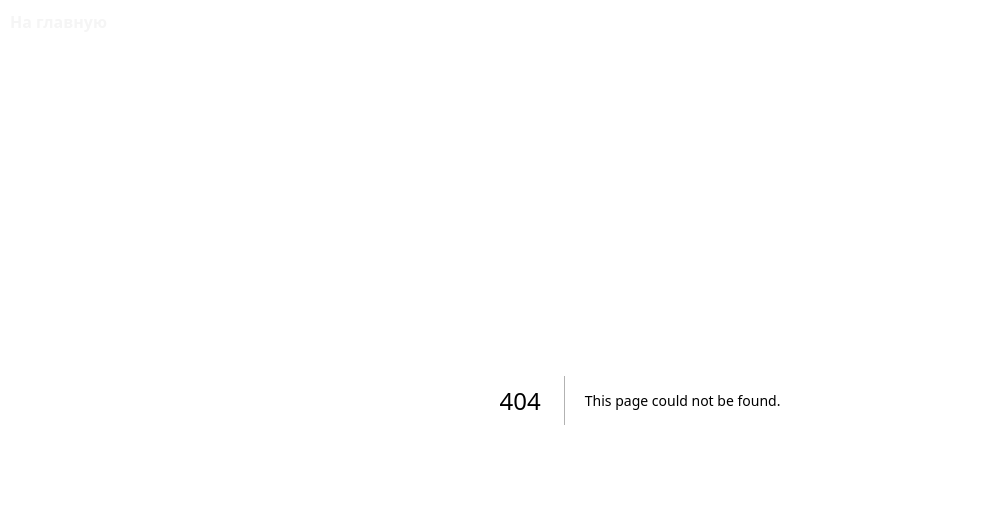
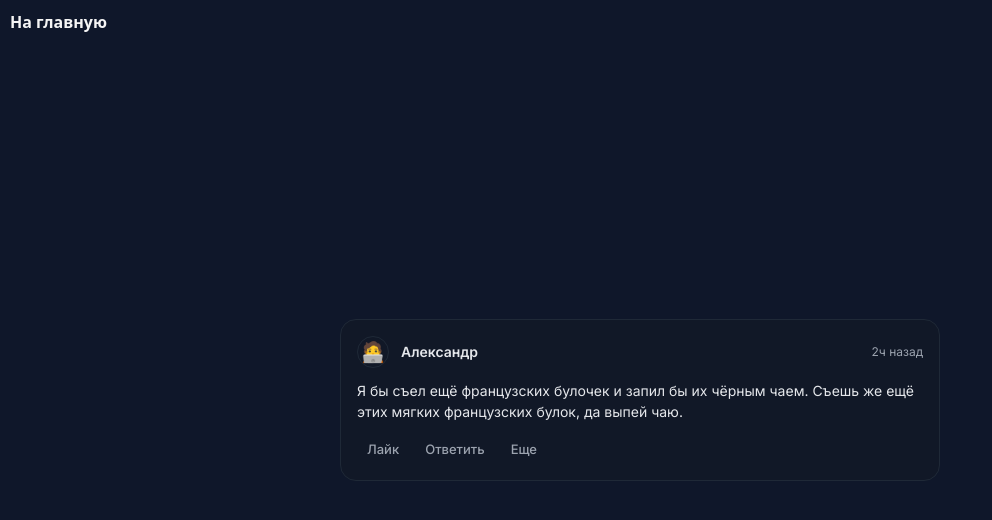
Before and after one commit to YanderuxTea/daily-ui-lab, a Next.js app: page /message-card in a window 1280 px wide. Before the commit this address had no page. Shown: the top 520 px of the page, without its empty margins (0-992 px from the left). Built offline with nearby package versions, Linux system fonts and the light colour scheme.

Commit message:
Добавлен новый виджет: "Карточка сообщения"

```diff
--- /dev/null
+++ b/app/message-card/page.tsx
@@ -0,0 +1,12 @@
+import { inter } from "@/lib/font";
+import MessageCard from "@/components/message-card/MessageCard";
+
+export default function MCPage() {
+  return (
+    <main
+      className={`bg-[#0F172A] min-h-screen w-full text-[#E5E7EB] ${inter.className} font-normal text-sm flex justify-center items-center p-2.5`}
+    >
+      <MessageCard />
+    </main>
+  );
+}
--- /dev/null
+++ b/components/message-card/MessageCard.tsx
@@ -0,0 +1,74 @@
+"use client";
+import { motion } from "framer-motion";
+import { useState } from "react";
+
+export default function MessageCard() {
+  const [isLike, setIsLike] = useState<boolean>(false);
+  return (
+    <div
+      className={
+        "w-full max-w-150 p-4 rounded-2xl bg-[#111827] border border-[#1F2937] transition-colors duration-200" +
+        " hover:bg-[#1A2235] flex flex-col gap-3"
+      }
+    >
+      <div className={"flex flex-row justify-between items-center"}>
+        <div className={"flex flex-row items-center gap-3"}>
+          <div
+            className={
+              "w-8 aspect-square rounded-[50%] flex items-center justify-center text-xl border border-[#1F2937]"
+            }
+          >
+            🧑‍💻
+          </div>
+          <p className={"hover:underline font-semibold cursor-pointer"}>
+            Александр
+          </p>
+        </div>
+        <p className={"text-xs text-[#9CA3AF]"}>2ч назад</p>
+      </div>
+      <article className={"text-sm/5.25 text-left hyphens-auto"}>
+        Я бы съел ещё французских булочек и запил бы их чёрным чаем. Съешь же
+        ещё этих мягких французских булок, да выпей чаю.
+      </article>
+      <div
+        className={"text-[13px] text-[#9CA3AF] font-medium inline-flex gap-1.5"}
+      >
+        <motion.button
+          onClick={() => setIsLike(!isLike)}
+          whileHover={{ y: -1 }}
+          whileTap={{ scale: 0.97 }}
+          className={
+            `cursor-pointer transition-colors duration-150 focus:ring-2 outline-none focus:ring-[#6366F1] ${
+              isLike
+                ? "bg-[#6366F1] text-[#E5E7EB]"
+                : "hover:bg-[#1F2937]" +
+                  " active:bg-[#6366F1] hover:text-[#E5E7EB] active:text-[#E5E7EB]"
+            } ` + " rounded-lg py-1.5 px-2.5 "
+          }
+        >
+          Лайк
+        </motion.button>
+        <motion.button
+          whileHover={{ y: -1 }}
+          whileTap={{ scale: 0.97 }}
+          className={
+            "cursor-pointer transition-colors duration-150 hover:bg-[#1F2937] hover:text-[#E5E7EB] focus:ring-2 outline-none focus:ring-[#6366F1]" +
+            " rounded-lg py-1.5 px-2.5"
+          }
+        >
+          Ответить
+        </motion.button>
+        <motion.button
+          whileHover={{ y: -1 }}
+          whileTap={{ scale: 0.97 }}
+          className={
+            "cursor-pointer transition-colors duration-150 hover:bg-[#1F2937] hover:text-[#E5E7EB] focus:ring-2 outline-none focus:ring-[#6366F1]" +
+            " rounded-lg py-1.5 px-2.5"
+          }
+        >
+          Еще
+        </motion.button>
+      </div>
+    </div>
+  );
+}
--- a/data/LinksUIData.ts
+++ b/data/LinksUIData.ts
@@ -15,4 +15,5 @@ export const linksUIData: LinksUIData[] = [
     href: "command-palette",
     title: "Командное меню",
   },
+  { href: "message-card", title: "Карточка сообщения" },
 ];
```
Also changed, not shown: public/message-card.gif (added), 1 other file (tests, documents, lock files or other folders).
